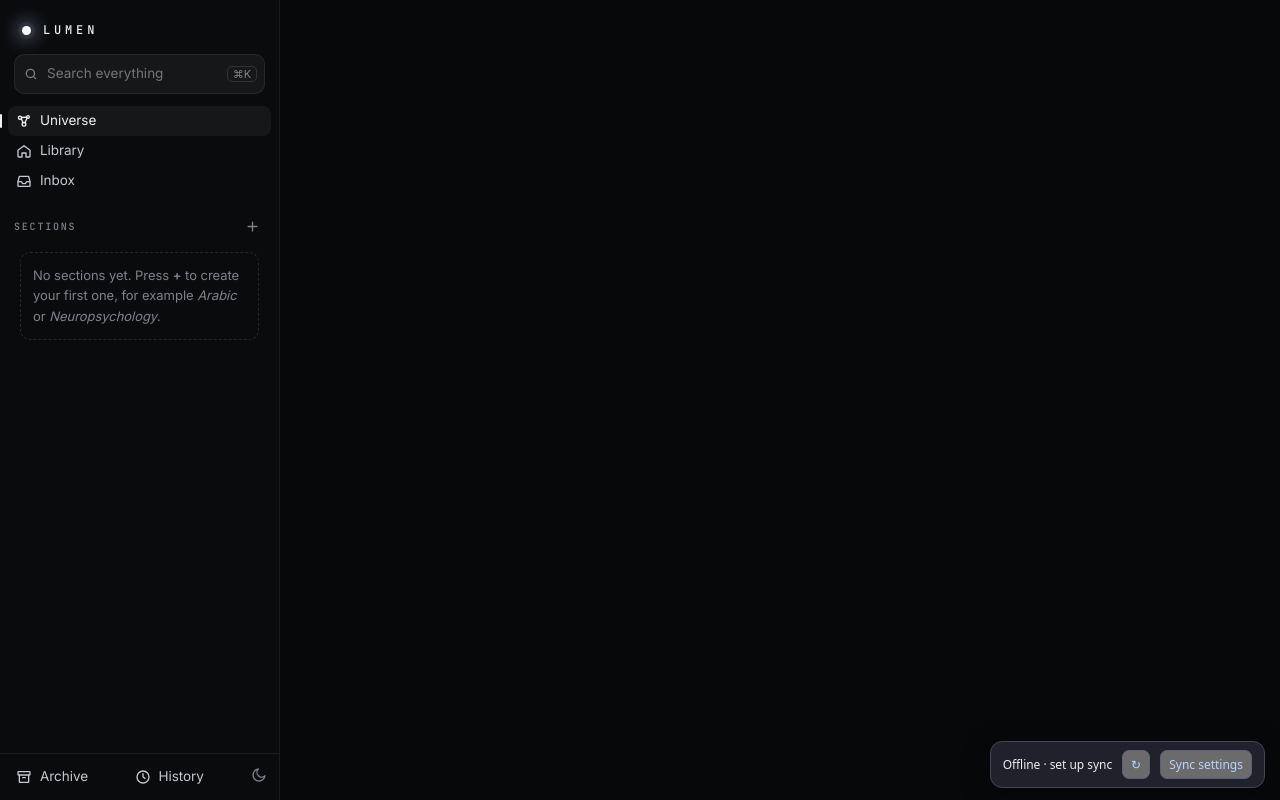
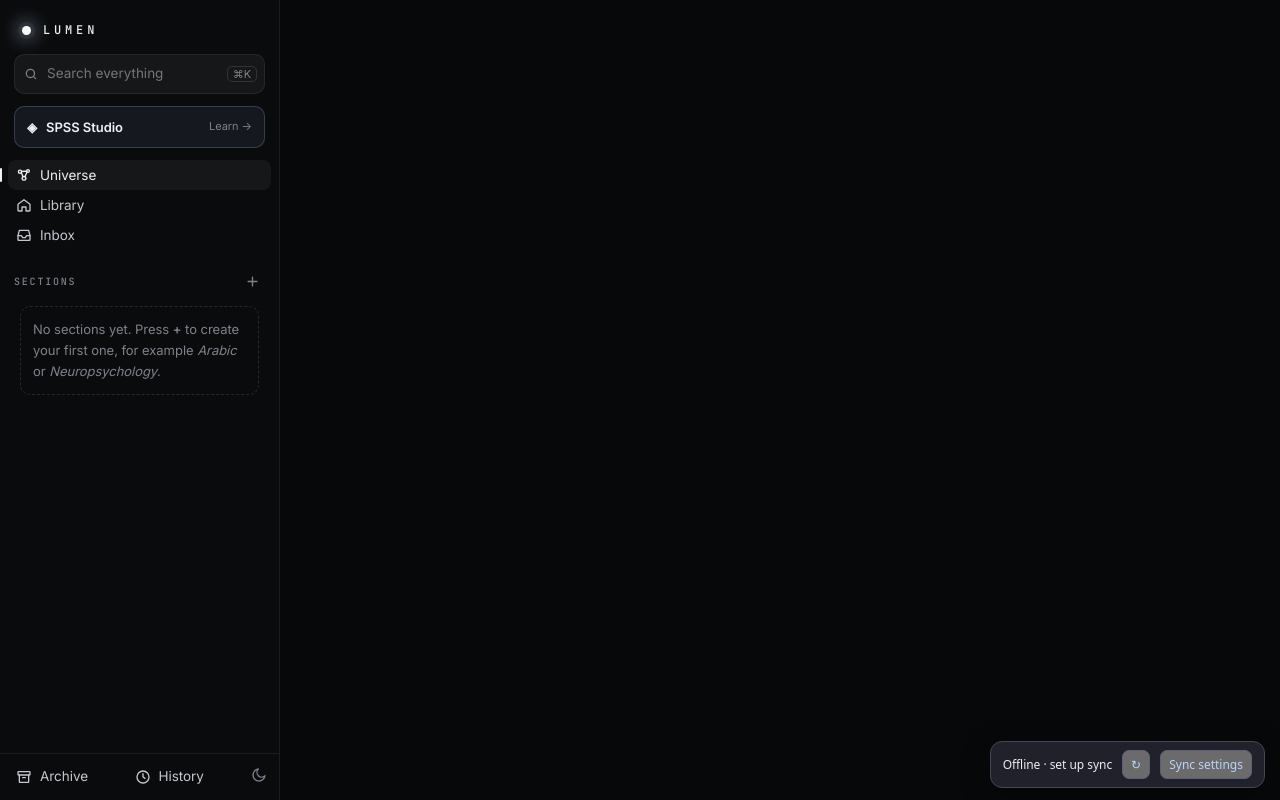
Before and after one commit to muratbekqzzy/lumen, a plain HTML site: page index.html in a window 1280 px wide. Drawn offline with nearby package versions, Linux system fonts and the light colour scheme.

Commit message:
Link SPSS Studio in Lumen sidebar

```diff
--- a/index.html
+++ b/index.html
@@ -26,6 +26,7 @@
         <input id="q" type="search" placeholder="Search everything" autocomplete="off">
         <kbd>⌘K</kbd>
       </div>
+      <a href="web/spss.html" style="display:flex;align-items:center;gap:9px;margin:0 14px 12px;padding:10px 12px;border:1px solid rgba(169,199,255,.22);border-radius:10px;background:rgba(169,199,255,.07);color:var(--ink);text-decoration:none;font-size:13px;font-weight:600"><span aria-hidden="true">◈</span> SPSS Studio <span style="margin-left:auto;color:var(--muted);font-size:11px;font-weight:400">Learn →</span></a>
       <div class="nav-scroll">
         <div class="nav" id="nav-top"></div>
         <div class="nav-label"><span>Sections</span><button class="icon-btn" id="add-section" title="New section">
```
